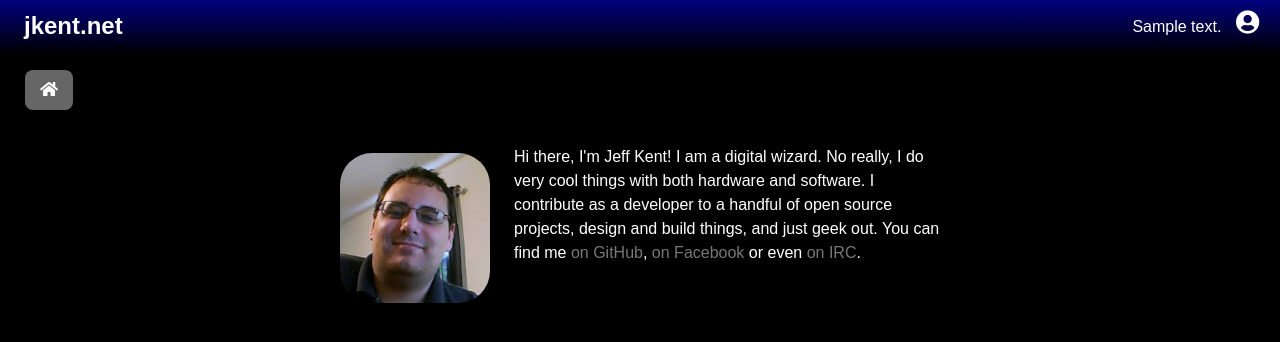
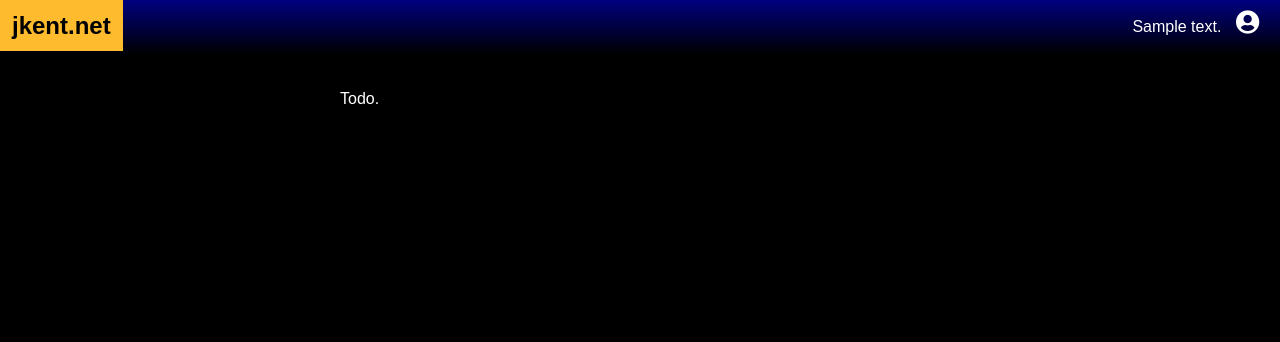
Before and after one commit to jkent/jkent.net, a Flask app: template jkent_net/templates/index.html in a window 1280 px wide. Shown: the top 342 px of the page. Run offline with Flask 2, Linux system fonts and the light colour scheme; the template is opened without the code that fills it: most values are stand-ins (such as "Sample title", 1, 10 or a date in 2020); some libraries are stand-ins or nearby versions.

Commit message:
remove breadcrumbs (sad panda) and start working on content

```diff
--- a/jkent_net/static/style.css
+++ b/jkent_net/static/style.css
@@ -74,84 +74,21 @@ a:hover{
 }
 #header h1{
 	margin: 0;
- padding: 0.5em 1em 0;
- font-size: 150%
+	padding: 0.5em 0;
+	font-size: 150%;
 }
-#breadcrumb{
- list-style-type: none;
- display: inline-block;
- margin: 10px 20px;
- padding: 5px;
-}
-#breadcrumb li{
- float: left;
-}
-#breadcrumb li a{
- display: block;
- background: #666;
- text-decoration: none;
- position: relative;
- height: 40px;
- line-height: 40px;
- padding: 0 10px 0 5px;
- text-align: center;
- margin-right: 23px;
-}
-#breadcrumb li:nth-child(even) a:before{
- border-left-color: transparent;
-}
-#breadcrumb li:first-child a{
- padding-left: 15px;
- border-top-left-radius: 8px;
- border-bottom-left-radius: 8px;
-}
-#breadcrumb li:first-child a:before{
- border: none;
-}
-#breadcrumb li:last-child a{
- padding-right: 15px;
- border-top-right-radius: 8px;
- border-bottom-right-radius: 8px;
-}
-#breadcrumb li:last-child a:after{
- border: none;
-}
-#breadcrumb li a:before, #breadcrumb li a:after{
- content: "";
- position: absolute;
- top: 0;
- border: 0 solid #666;
- border-width: 20px 10px;
- width: 0;
- height: 0;
-}
-#breadcrumb li a:before{
- left: -20px;
- border-left-color: transparent;
-}
-#breadcrumb li a:after{
- left: 100%;
- border-color: transparent;
- border-left-color: #666;
-}
-#breadcrumb li a:hover{
- background: rgb(253,187,45);
-}
-#breadcrumb li a:hover:before{
- border-color: rgb(253,187,45);
- border-left-color: transparent;
-}
-#breadcrumb li a:hover:after{
- border-left-color: rgb(253,187,45);
+#header h1 a {
+	padding: 0.5em;
 }
 #content{
 	max-width: 600px;
- padding: 0 2em;
+	padding: 2em;
 	color: white;
 	margin: 0 auto;
 }
 #content p{
 	line-height: 1.5em;
+	margin-top: 0;
 }
 #content img{
 	float: left;
--- a/jkent_net/templates/base.html
+++ b/jkent_net/templates/base.html
@@ -14,7 +14,7 @@
 <div class="float">
 <div class="menu">
 <ul>
-{%- for item in current_menu.children[1:] recursive %}
+{%- for item in current_menu.children recursive %}
 {%- if loop.depth <= 2 %}
  <li>
   <a href="{{ item.url }}">{{ item.text }}</a>
@@ -45,18 +45,8 @@
 </div>
 <a href="#" class="hamburger"><i class="fas fa-bars"></i></a>
 </div>
-<h1>jkent.net</h1>
+<h1><a href="/">jkent.net</a></h1>
 </div>
-
-{%- if breadcrumbs %}
-<ul id="breadcrumb">
-{%- for breadcrumb in breadcrumbs %}
-  <li><a href="{{ breadcrumb.url }}">
-  {%- if loop.first -%}<i class="fas fa-home"></i>{%- else -%}{{ breadcrumb.text }}{%- endif -%}
-  </a></li>
-{%- endfor %}
-</ul>
-{%- endif %}
 
 <div id="content">
 {%- block content %}This is a template{% endblock -%}
--- a/jkent_net/templates/index.html
+++ b/jkent_net/templates/index.html
@@ -2,12 +2,5 @@
 {%- block title %}Home{% endblock %}
 
 {% block content %}
-<img src="{{ url_for('static', filename='me.jpg') }}"><p>Hi there, I'm Jeff
-Kent!  I am a digital wizard.  No really, I do very cool things with both
-hardware and software.  I contribute as a developer to a handful of open source
-projects, design and build things, and just geek out. You can find me
-<a href="https://github.com/jkent/">on GitHub</a>,
-<a href="https://www.facebook.com/jeff.kent.9638">on Facebook</a> or even
-<a href="https://kiwiirc.com/nextclient/#irc://irc.jkent.net:+6697/#UnderGND"
->on IRC</a>.</p>
+<p>Todo.</p>
 {% endblock %}
--- a/jkent_net/views/__init__.py
+++ b/jkent_net/views/__init__.py
@@ -1,8 +1,8 @@
 from .auth import *
-from flask_breadcrumbs import Breadcrumbs
+from flask_menu import Menu
 
-breadcrumbs = Breadcrumbs()
+menu = Menu()
 
 def init_app(app):
-    breadcrumbs.init_app(app)
+    menu.init_app(app)
     app.register_blueprint(auth.bp)
```
Also changed, not shown: jkent_net/__init__.py (+7 -23 lines), jkent_net/templates/about.html (added, +9 -0 lines), jkent_net/templates/connect.html (added, +24 -0 lines), 2 other files. Lines whose indentation alone changed are shown as unchanged.
